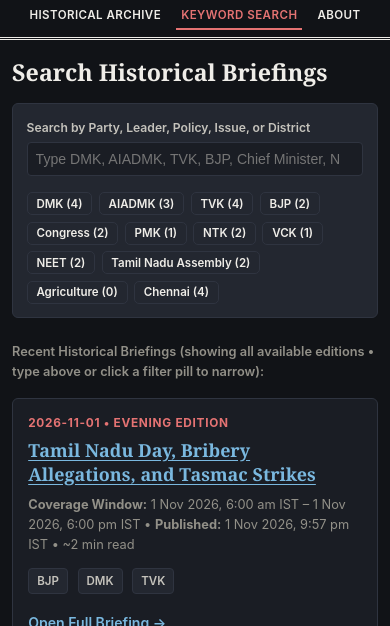
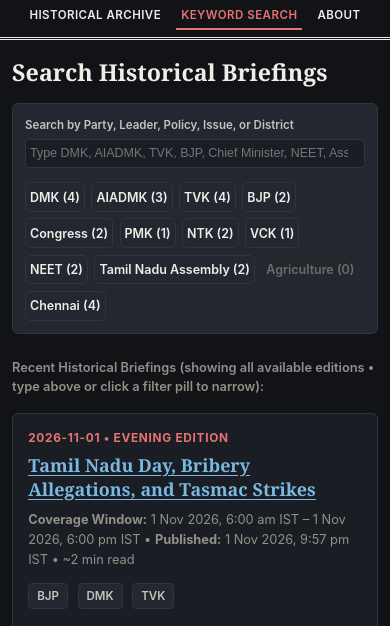
Before and after one commit to VISHNU-ARAVIND-99/tamil-nadu-politics-brief, a plain HTML site: page search.html in a window 390 px wide. Shown: the part 216-842 px from the top of the page. Drawn offline with Linux system fonts and the light colour scheme.

Commit message:
fix(ui): enforce 3-column archive filter grid, preserve TVK tag, and dim zero-match search pills

```diff
--- a/assets/css/style.css
+++ b/assets/css/style.css
@@ -387,7 +387,7 @@ a:hover {
 /* Archive & Search Filter Bar */
 .filter-bar {
     display: grid;
-    grid-template-columns: repeat(3, minmax(0, 1fr));
+    grid-template-columns: repeat(3, 1fr);
     gap: 0.85rem;
     background: var(--bg-subtle);
     padding: 1.15rem;
@@ -396,7 +396,16 @@ a:hover {
     margin-bottom: 1.5rem;
     font-family: var(--font-sans);
     width: 100%;
+    box-sizing: border-box;
     align-items: flex-end;
+}
+
+.filter-bar > div {
+    min-width: 0;
+}
+
+.archive-filter-grid {
+    grid-template-columns: repeat(3, 1fr) !important;
 }
 
 .filter-bar label {
@@ -410,6 +419,8 @@ a:hover {
 .filter-bar input,
 .filter-bar select {
     width: 100%;
+    min-width: 0;
+    box-sizing: border-box;
     padding: 0.5rem;
     font-size: 0.88rem;
     border: 1px solid var(--border-color);
@@ -547,6 +558,20 @@ a:hover {
     color: var(--text-primary);
     text-decoration: none;
     transition: border-color 0.2s, color 0.2s;
+}
+
+
+/* Quick Filter Chips (Keyword Search) */
+.quick-chip {
+    transition: opacity 0.2s, background-color 0.2s, border-color 0.2s;
+}
+
+.quick-chip.is-dimmed {
+    opacity: 0.35 !important;
+    pointer-events: none !important;
+    cursor: not-allowed !important;
+    border-style: dashed !important;
+    filter: grayscale(100%);
 }
 
 .pagination-link:hover {
@@ -696,9 +721,23 @@ a:hover {
     }
 
     .filter-bar {
-        grid-template-columns: 1fr;
-        gap: 0.65rem;
-        padding: 0.85rem;
+        grid-template-columns: repeat(3, 1fr);
+        gap: 0.5rem;
+        padding: 0.75rem;
+    }
+
+    .filter-bar label {
+        font-size: 0.72rem;
+        white-space: nowrap;
+        overflow: hidden;
+        text-overflow: ellipsis;
+    }
+
+    .filter-bar input,
+    .filter-bar select,
+    .filter-bar button {
+        font-size: 0.78rem;
+        padding: 0.4rem 0.25rem;
     }
     .edition-header-row {
         flex-direction: column;
--- a/assets/js/app.js
+++ b/assets/js/app.js
@@ -474,7 +474,6 @@ function renderEditionCard(ed, slotLabel, isActive = false) {
         : `<span class="badge badge-verified">${escapeHtml(formatStatusLabel(ed.status))}</span>`;
 
     const partyBadges = (ed.parties || [])
-        .slice(0, 6)
         .map(p => `<span class="badge badge-tag">${escapeHtml(p)}</span>`)
         .join("");
 
@@ -889,6 +888,16 @@ async function initSearchPage() {
         }).length;
         const baseLabel = btn.textContent.trim().replace(/\s*\(\d+\)$/, "");
         btn.textContent = `${baseLabel} (${count})`;
+
+        if (count === 0) {
+            btn.classList.add("is-dimmed");
+            btn.setAttribute("aria-disabled", "true");
+            btn.setAttribute("title", "No editions currently match this keyword");
+        } else {
+            btn.classList.remove("is-dimmed");
+            btn.removeAttribute("aria-disabled");
+            btn.removeAttribute("title");
+        }
     });
 
     function renderSearchResultCard(ed) {
--- a/search.html
+++ b/search.html
@@ -8,7 +8,7 @@
     <link rel="icon" type="image/png" sizes="128x128" href="assets/images/favicon.png">
     <link rel="alternate icon" href="favicon.ico">
     <link rel="apple-touch-icon" href="assets/images/favicon.png">
-    <link rel="stylesheet" href="assets/css/style.css?v=20261101_v5">
+    <link rel="stylesheet" href="assets/css/style.css?v=20261101_v6">
 </head>
 
 <body>
@@ -68,7 +68,7 @@
         </div>
     </footer>
 
-    <script src="assets/js/app.js"></script>
+    <script src="assets/js/app.js?v=20261101_v6"></script>
 </body>
 
 </html>
```
Also changed, not shown: about.html (+2 -2 lines), archive.html (+3 -3 lines), edition.html (+2 -2 lines), index.html (+2 -2 lines).
